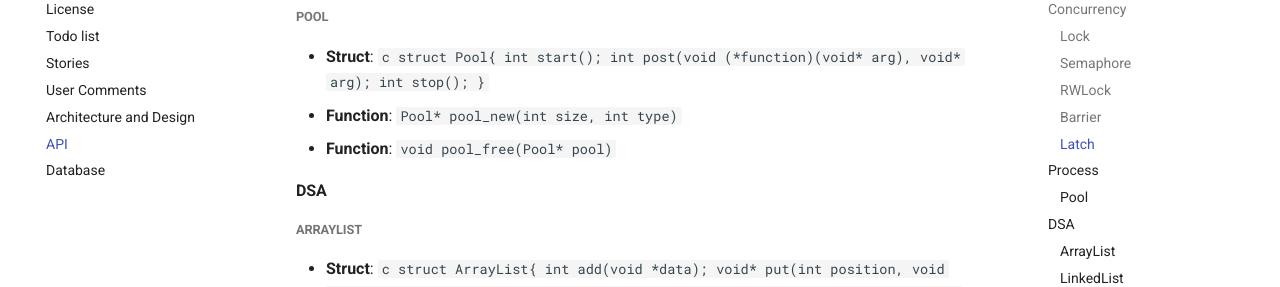
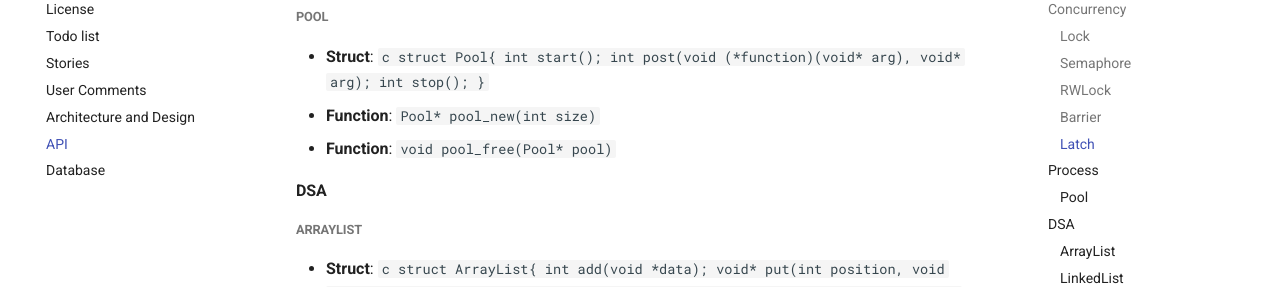
Before and after one commit to ckoliber/kstd, an MkDocs documentation site: the page built from docs/docs/DESIGN/API.md, in a window 1280 px wide and 900 px high, scrolled down 977 px. Shown: the part 153-440 px from the top of the window. Built offline with MkDocs 1.6.1 and Material for MkDocs 9.7.7, drawn with Linux system fonts in a browser that asks for light colours; old or Windows-style settings are respelled for this version of MkDocs.

Commit message:
kstd Building Commit

````diff
--- a/docs/docs/DESIGN/API.md
+++ b/docs/docs/DESIGN/API.md
@@ -87,7 +87,7 @@
         int stop();
     }
     ```
-* __Function__: `Pool* pool_new(int size, int type)`
+* __Function__: `Pool* pool_new(int size)`
 * __Function__: `void pool_free(Pool* pool)`
 
 #### DSA
````
Also changed, not shown: 3 other files.
